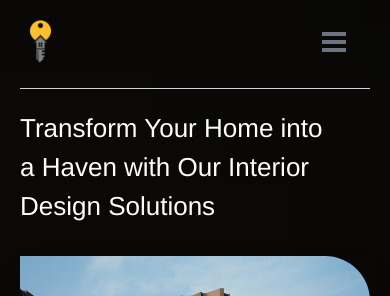
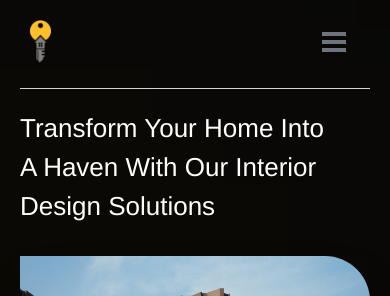
Before and after one commit to ahswathi/keyinterior, a React (Create React App) app: page / in a window 390 px wide. Shown: the top 296 px of the page. Built offline with nearby package versions, Linux system fonts and the light colour scheme.

Commit message:
validation

```diff
--- a/src/Components/Homebody.js
+++ b/src/Components/Homebody.js
@@ -4,7 +4,7 @@ import Sliderimg2 from '../Components/Sliderimg2'
 
 const Homebody = () => {
   return (
-    <div className='lg:px-[80px] px-[20px] lg:pb-[80px]  sm:px-[80px]  pb-[20px] '>
+    <div className='lg:px-[80px] px-[20px] lg:pb-[80px] md:px-[40px]  sm:px-[40px]  pb-[20px] '>
     <div className='lg:flex  md:flex  justify-center items-center lg:py-[40px]'>
         <div className=' w-[100%] h-[100%] py-[20px]'>
             <Sliderimg/>
--- a/src/pages/Home.js
+++ b/src/pages/Home.js
@@ -13,11 +13,11 @@ import VideoCarousel from '../Components/VideoCarousel'
 const Home = () => {
   return (
     <Layout>
-        <p className="lg:text-[58px] md:text-[52px]  lg:hidden font-normal text-white lg:p-[80px] md:p-[40px] sm:pt-[20px]  sm:px-[80px]
+        <p className="lg:text-[58px] md:text-[52px]  lg:hidden md:hidden font-normal text-white lg:p-[80px] md:p-[40px] sm:pt-[20px]  sm:px-[80px]
         text-[26px] px-[20px] py-[20px]">
-          Transform Your Home into<br/> a Haven with Our Interior <br/>Design Solutions
+          Transform Your Home Into<br/> A Haven With Our Interior <br/>Design Solutions
         </p>
-        <p className="lg:text-[58px] md:text-[58px] sm:text-[48px] hidden  lg:block font-normal text-white lg:p-[80px] md:p-[80px] sm:pt-[20px]  sm:px-[80px]
+        <p className="lg:text-[58px] md:text-[58px] sm:text-[48px] hidden  lg:block md:block font-normal text-white lg:p-[80px] md:p-[80px] sm:pt-[20px]  sm:px-[80px]
         text-[28px] px-[20px] py-[20px]">
           Transform Your Home into a Haven with <br/>Our Interior Design Solutions
         </p>
```
